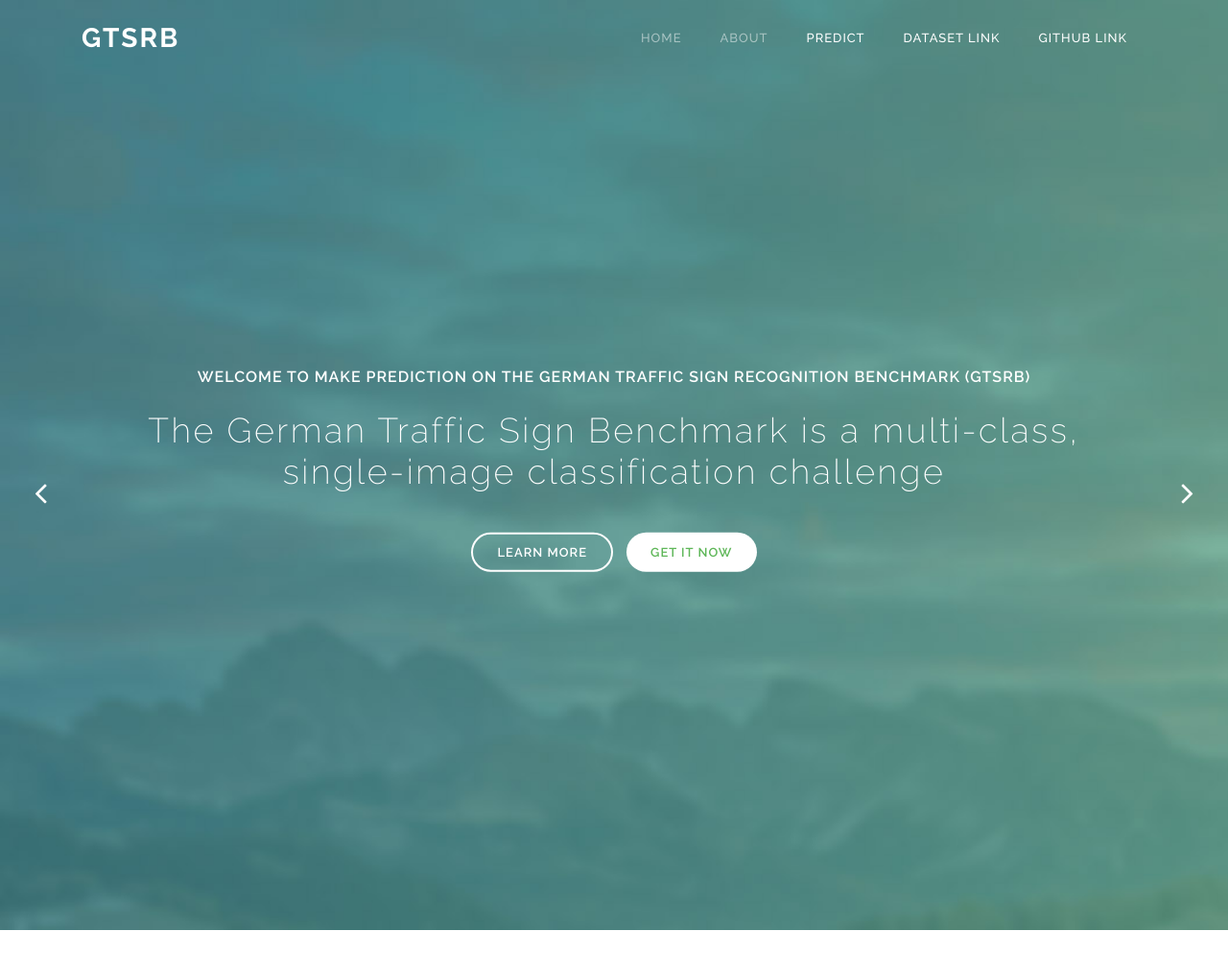
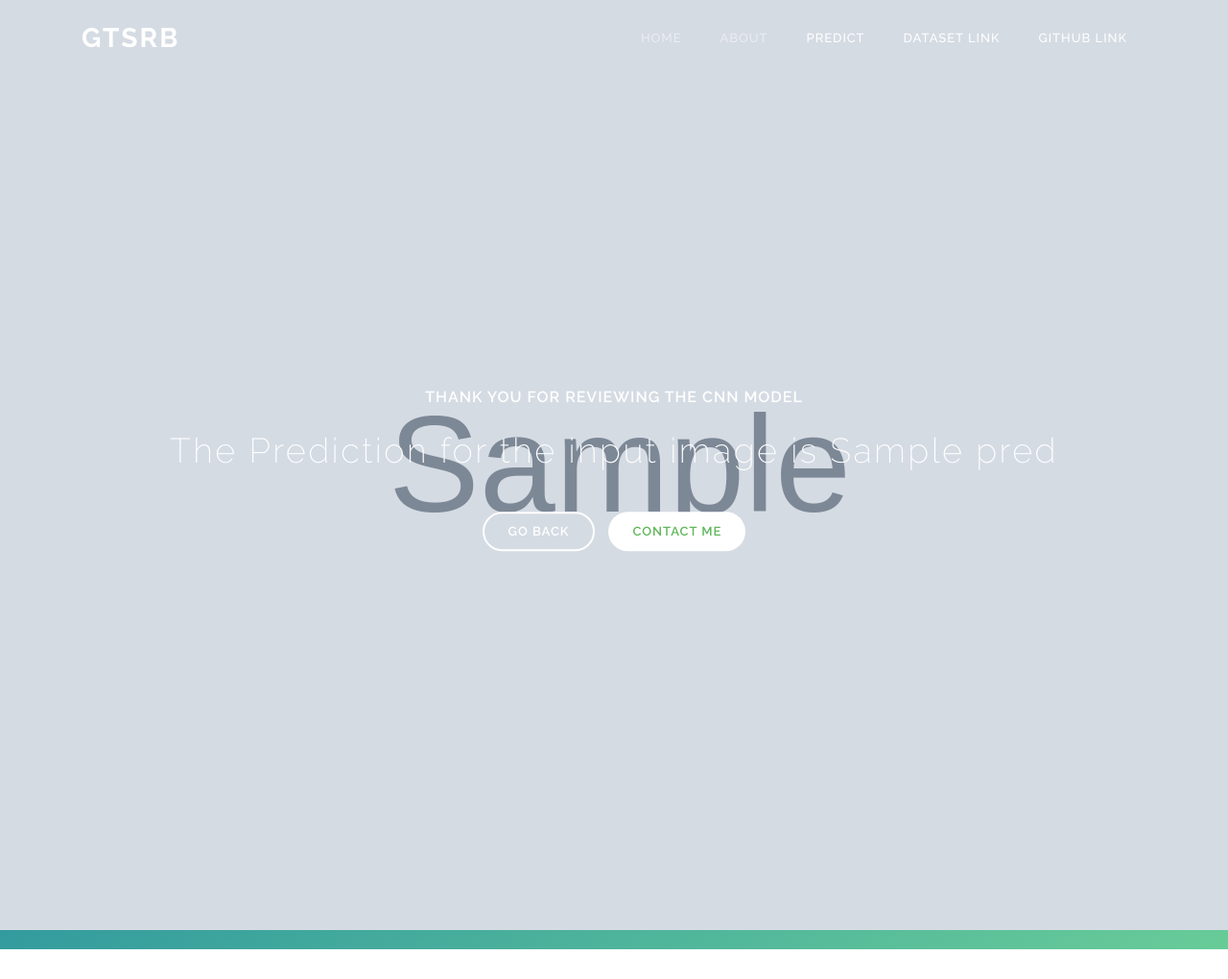
Before and after one commit to 7benson/GTSRB, a Flask app: template templates/predict.html in a window 1280 px wide. Shown: the whole page at 96% size. Run offline with Flask 2, Linux system fonts and the light colour scheme; the template is opened without the code that fills it: most values are stand-ins (such as "Sample title", 1, 10 or a date in 2020); grey boxes marked "Sample" are stand-in pictures; some libraries are stand-ins or nearby versions.

Commit message:
template buug fixed

```diff
--- a/app.py
+++ b/app.py
@@ -6,7 +6,7 @@
 import cv2
 from PIL import Image
 import numpy as np
-# import keras
+import keras
 os.environ['TF_FORCE_GPU_ALLOW_GROWTH'] = 'true'
 
 IMG_HEIGHT = 32
@@ -64,7 +64,7 @@
 def allowed_file(filename):
 	return '.' in filename and filename.rsplit('.', 1)[1].lower() in ALLOWED_EXTENSIONS
 
-app = Flask(__name__,template_folder="./templates")
+app = Flask(__name__)
 app.config['UPLOAD_FOLDER'] = UPLOAD_FOLDER
 
 app_data = {
@@ -81,28 +81,27 @@
 
 @app.route('/predict/', methods = ['GET', 'POST'])
 def upload_image():
-    # if len(request.files) ==0:
-    #     return render_template('home.html', app_data=app_data)
-    # print(request.files)
-    # file = request.files['file']
-    # print()
-    # if file.filename == '':
-    #     print('No image selected for uploading')
-    #     return render_template('home.html', app_data=app_data)
-    # if file and allowed_file(file.filename):
-    #     filename = secure_filename(file.filename)
-    #     file.save(os.path.join(app.config['UPLOAD_FOLDER'], filename))
-    #     print('Image successfully uploaded and displayed below')
+    if len(request.files) ==0:
+        return render_template('home.html', app_data=app_data)
+    print(request.files)
+    file = request.files['file']
+    print()
+    if file.filename == '':
+        print('No image selected for uploading')
+        return render_template('home.html', app_data=app_data)
+    if file and allowed_file(file.filename):
+        filename = secure_filename(file.filename)
+        file.save(os.path.join(app.config['UPLOAD_FOLDER'], filename))
+        print('Image successfully uploaded and displayed below')
 
-    #     pred=test_input(os.path.join(app.config['UPLOAD_FOLDER'], filename))
-    #     print("Predicton ===== > ",pred)
+        pred=test_input(os.path.join(app.config['UPLOAD_FOLDER'], filename))
+        print("Predicton ===== > ",pred)
 
-    #     image_path="."+os.path.join(app.config['UPLOAD_FOLDER'], filename)
-    #     print(image_path)
-    #     return render_template('predict.html', app_data=app_data,image_path=image_path,pred=pred)
-    # else:
-    #     print('Allowed image types are -> png, jpg, jpeg, gif')
-    return render_template('predict.html')
+        image_path="."+os.path.join(app.config['UPLOAD_FOLDER'], filename)
+        print(image_path)
+        return render_template('predict.html',image_path=image_path,pred=pred)
+    else:
+        return render_template('index.html', app_data=app_data)
 
 def test_input(path):
     image = cv2.imread(path)
@@ -113,7 +112,7 @@
     pred=np.argmax(model.predict(X_test.reshape(1,32,32,3)))
     return classes[int(pred)]
 
-extra_dirs = ['./static/styles','./templates']
+extra_dirs = ['./static/styles','./static/js','./templates']
 extra_files = extra_dirs[:]
 for extra_dir in extra_dirs:
     for dirname, dirs, files in walk(extra_dir):
--- a/templates/layout.html
+++ b/templates/layout.html
@@ -33,28 +33,28 @@
 
     <body>
 
+
         {%block body%}{%endblock%}
 
 
     <!-- jQuery -->
-    <script src="./static/js/jquery-2.1.0.min.js"></script>
+    <script src="{{url_for('static',filename='js/jquery-2.1.0.min.js')}}"></script>
 
     <!-- Bootstrap -->
-    <script src="./static/js/popper.js"></script>
-    <script src="./static/js/bootstrap.min.js"></script>
+    <script src="{{url_for('static',filename='js/popper.js')}}"></script>
+    <script src="{{url_for('static',filename='js/bootstrap.min.js')}}"></script>
 
     <!-- Plugins -->
-    <script src="./static/js/owl-carousel.js"></script>
-    <script src="./static/js/scrollreveal.min.js"></script>
-    <script src="./static/js/waypoints.min.js"></script>
-    <script src="./static/js/jquery.counterup.min.js"></script>
-    <script src="./static/js/imgfix.min.js"></script>
-    <script src="./static/js/slick.js"></script>
-    <script src="./static/js/lightbox.js"></script>
-    <script src="./static/js/isotope.js"></script>
+    <script src="{{url_for('static',filename='js/owl-carousel.js')}}"></script>
+    <script src="{{url_for('static',filename='js/scrollreveal.min.js')}}"></script>
+    <script src="{{url_for('static',filename='js/waypoints.min.js')}}"></script>
+    <script src="{{url_for('static',filename='js/jquery.counterup.min.js')}}"></script>
+    <script src="{{url_for('static',filename='js/imgfix.min.js')}}"></script>
+    <script src="{{url_for('static',filename='js/slick.js')}}"></script>
+    <script src="{{url_for('static',filename='js/lightbox.js')}}"></script>
+    <script src="{{url_for('static',filename='js/isotope.js')}}"></script>
 
     <!-- Global Init -->
-    <script src="./static/js/custom.js"></script>
 
     <script>
 
@@ -81,9 +81,9 @@
           const fileList = inp.files[0]; /* now you can work with the file list */
           const fileName=fileList.name
           document.getElementById('labelForInput').innerHTML= fileName;
-      console.log(fileList)
         }
+    </script>
+    <script src="{{url_for('static',filename='js/custom.js')}}"></script>
 
-  </script>
   </body>
 </html>
--- a/templates/predict.html
+++ b/templates/predict.html
@@ -10,7 +10,6 @@
         </div>
         <!-- ***** Preloader End ***** -->
 
-
     <!-- ***** Header Area Start ***** -->
     <header class="header-area header-sticky">
         <div class="container">
@@ -18,7 +17,7 @@
                 <div class="col-12">
                     <nav class="main-nav">
                         <!-- ***** Logo Start ***** -->
-                        <a href="index.html" class="logo">
+                        <a href="/" class="logo">
                             GTSRB
                         </a>
                         <!-- ***** Logo End ***** -->
@@ -45,27 +44,24 @@
         <div class="Modern-Slider">
           <div class="item">
             <div class="img-fill">
-                <img src="./static/images/slide-01.jpg" alt="">
+                <img src="{{backgroundImage}}" alt="">
                 <div class="text-content">
-                  <h3>Welcome To make prediction on The German Traffic Sign Recognition Benchmark (GTSRB)  </h3>
-                  <h5>The German Traffic Sign Benchmark is a multi-class, single-image classification challenge </h5>
-                  <a href="#" class="main-stroked-button">Learn More</a>
-                  <a href="#" class="main-filled-button">Get It Now</a>
-                </div>
-            </div>
-          </div>
+                  <h3>Thank you for reviewing the CNN Model </h3>
+                  <h5>The Prediction for the input image is {{pred}}</h5>
+                  <a href="/" class="main-stroked-button">GO BACK</a>
+                  <a target="_blank" href="https://www.linkedin.com/in/jayanth-kumar-14a4811b5/" class="main-filled-button">CONTACT ME</a>
 
-          <div class="item">
-            <div class="img-fill">
-                <img src="./static/images/slide-02.jpg" alt="">
-                <div class="text-content">
-                  <h3>Recognition of traffic signs is a challenging real-world problem of high industrial relevance.</h3>
-                  <h5> Although commercial systems have reached the market and several studies on this topic have been published, systematic unbiased comparisons of different approaches are missing and comprehensive benchmark datasets are not freely available.</h5>
-                  <a href="#" class="main-stroked-button">Read More</a>
-                  <a href="#" class="main-filled-button">Take Action</a>
                 </div>
             </div>
           </div>
         </div>
     </div>
-{%endblock %}
+    <footer>
+        <div class="container">
+            <div class="row">
+
+            </div>
+        </div>
+    </footer>
+
+ {%endblock%}
```
Also changed, not shown: static/js/own.js (added, +7 -0 lines), templates/index.html (+3 -4 lines). Lines whose indentation alone changed are shown as unchanged.
